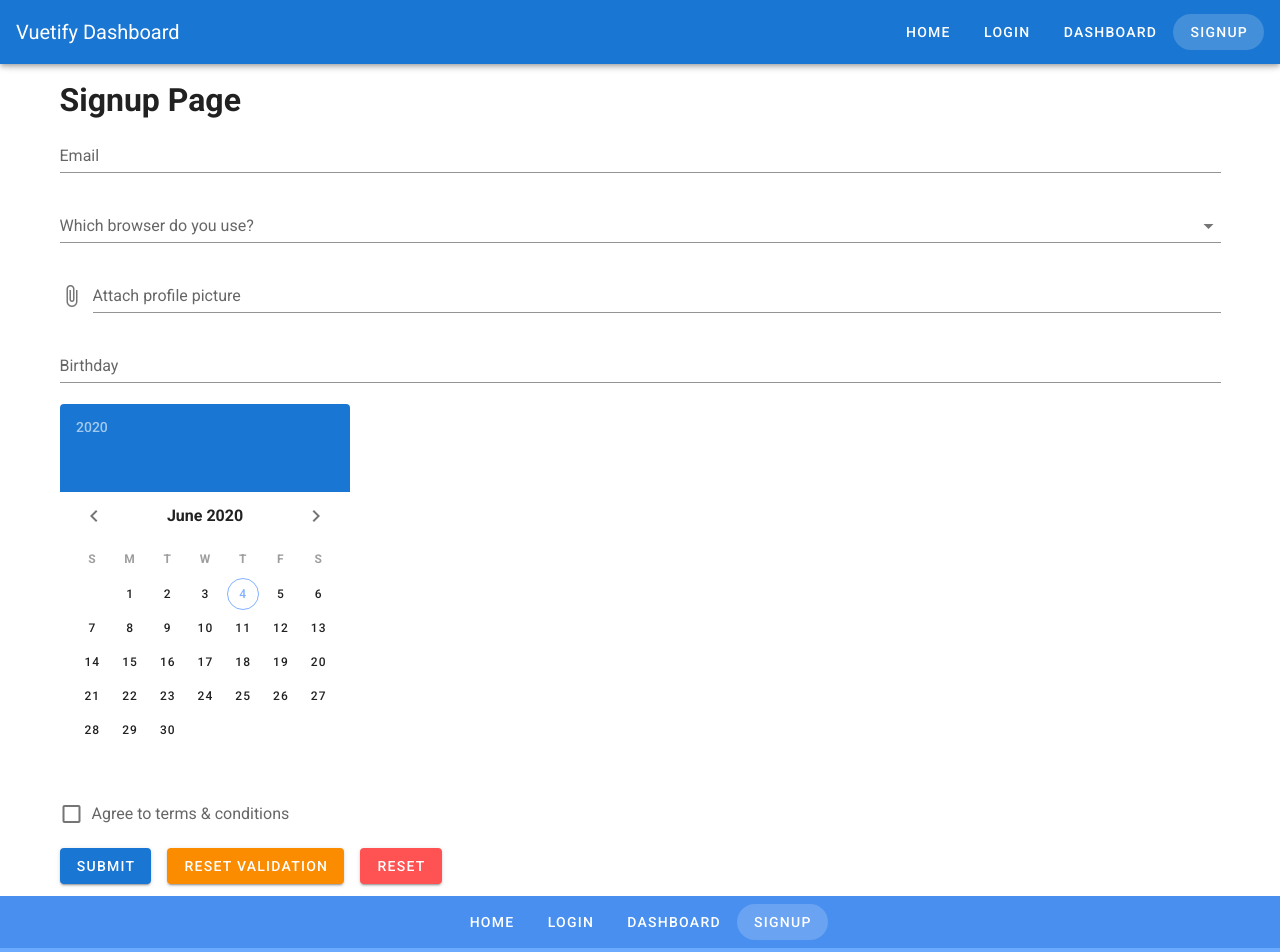
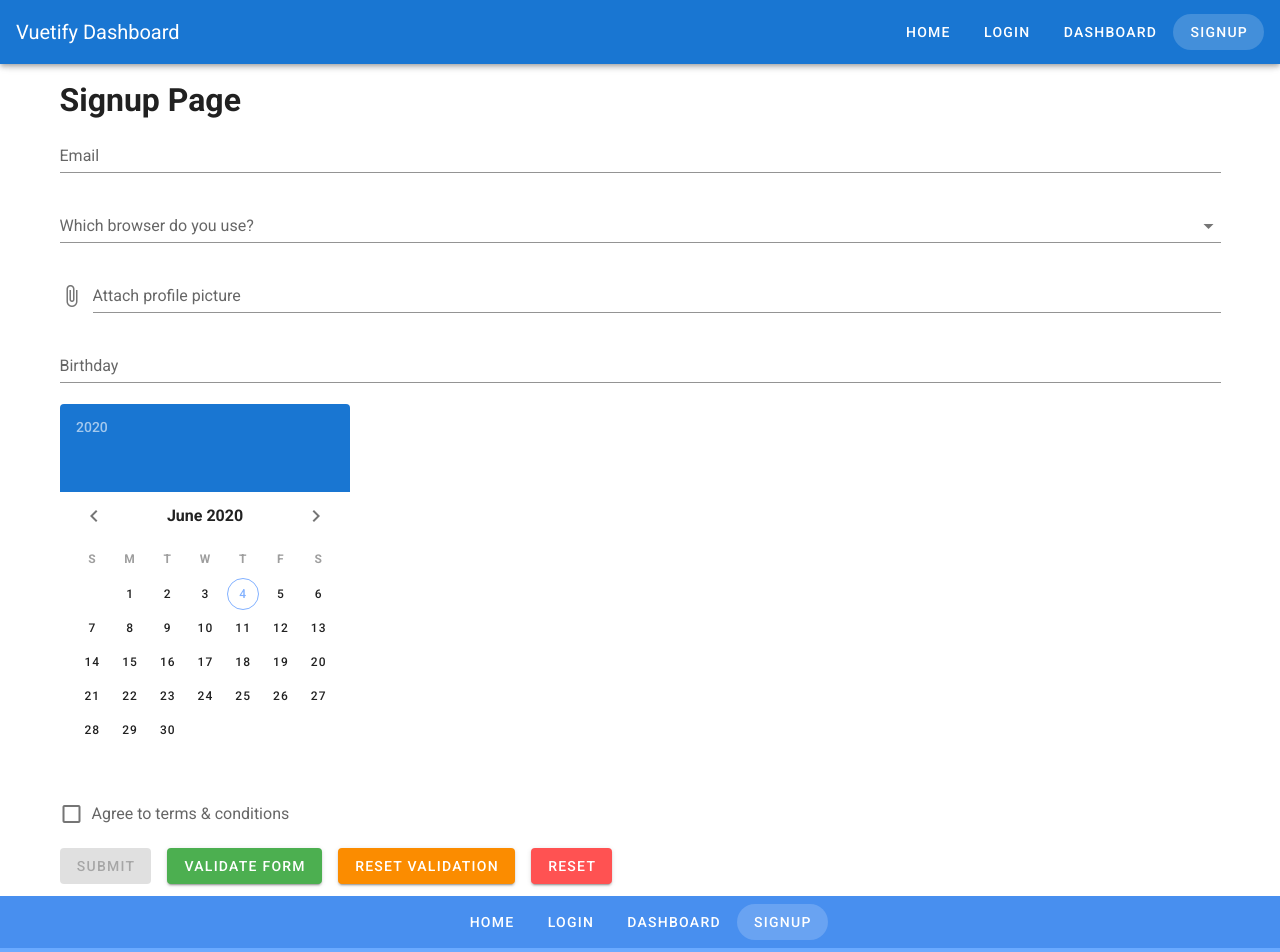
Before and after one commit to kasprzyk/Vuetify, a Vue app: page /signup in a window 1280 px wide. Shown: the top 952 px of the page. Built offline with nearby package versions, Linux system fonts and the light colour scheme.

Commit message:
validateForm form validation

```diff
--- a/src/views/Signup.vue
+++ b/src/views/Signup.vue
@@ -23,8 +23,16 @@
             :rules="agreeToTermsRules"
             required
           ></v-checkbox>
-          <v-btn type="submit" color="primary" class="mr-4">
+          <v-btn
+            type="submit"
+            color="primary"
+            class="mr-4"
+            :disabled="!formValidity"
+          >
             Submit
+          </v-btn>
+          <v-btn color="success" class="mr-4" @click="validateForm">
+            Validate Form
           </v-btn>
           <v-btn color="warning" class="mr-4" @click="resetValidation">
             Reset Validation
@@ -71,6 +79,9 @@ export default {
     resetValidation() {
       this.$refs.signUpForm.resetValidation();
     },
+    validateForm() {
+      this.$refs.signUpForm.validate();
+    },
   },
 };
 </script>
```
